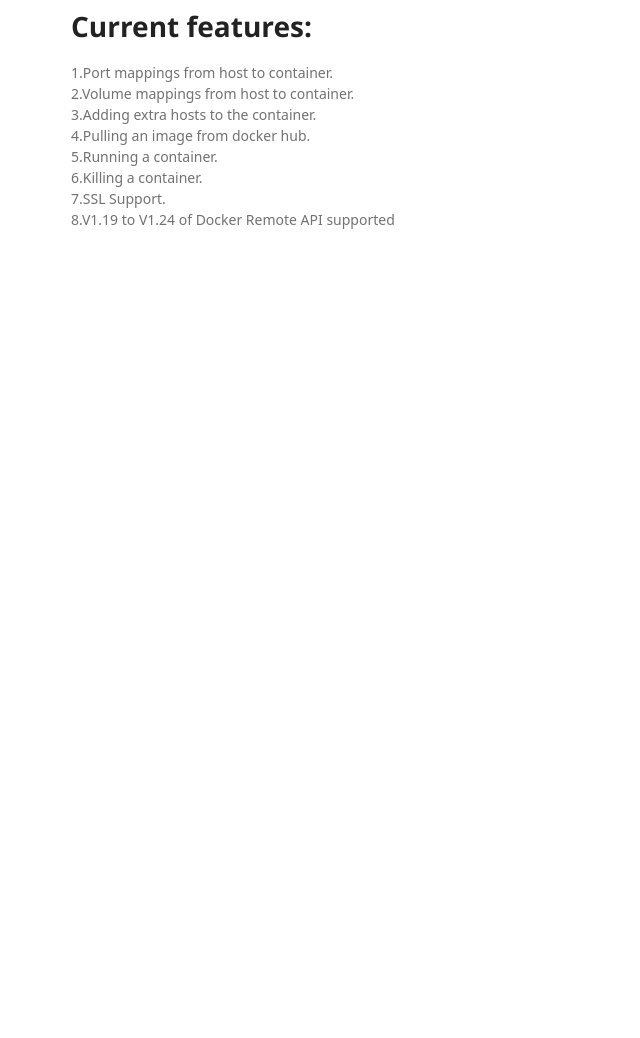
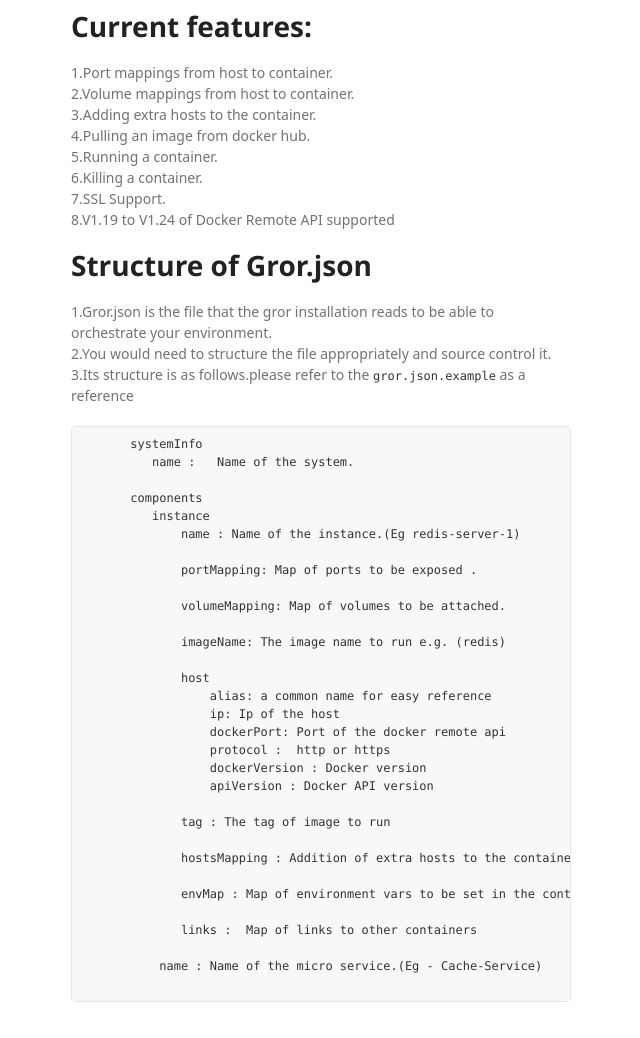
Before and after one commit to kaddiya/grorchestrator, a plain HTML site: page index.html in a window 1280 px wide. Shown: the part 1321-2359 px from the top of the page, without its empty margins (499-1139 px from the left). Before the commit the page ends 1621 px from the top, so only its background shows below. Drawn offline with Linux system fonts and the light colour scheme; a web font is replaced by a local one.

Commit message:
Create gh-pages branch via GitHub

```diff
--- a/index.html
+++ b/index.html
@@ -98,6 +98,46 @@
 6.Killing a container.<br>
 7.SSL Support.<br>
 8.V1.19 to V1.24 of Docker Remote API supported</p>
+
+<h1>
+<a id="structure-of-grorjson" class="anchor" href="#structure-of-grorjson" aria-hidden="true"><span aria-hidden="true" class="octicon octicon-link"></span></a>Structure of Gror.json</h1>
+
+<p>1.Gror.json is the file that the gror installation reads to be able to orchestrate your environment.<br>
+2.You would need to structure the file appropriately and source control it.<br>
+3.Its structure is as follows.please refer to the <code>gror.json.example</code> as a reference</p>
+
+<pre><code>      systemInfo
+         name :   Name of the system.
+
+      components
+         instance
+             name : Name of the instance.(Eg redis-server-1)
+
+             portMapping: Map of ports to be exposed .
+
+             volumeMapping: Map of volumes to be attached.
+
+             imageName: The image name to run e.g. (redis)
+
+             host
+                 alias: a common name for easy reference
+                 ip: Ip of the host
+                 dockerPort: Port of the docker remote api
+                 protocol :  http or https
+                 dockerVersion : Docker version
+                 apiVersion : Docker API version
+
+             tag : The tag of image to run
+
+             hostsMapping : Addition of extra hosts to the container.
+
+             envMap : Map of environment vars to be set in the container.
+
+             links :  Map of links to other containers
+
+          name : Name of the micro service.(Eg - Cache-Service)
+
+</code></pre>
       </section>
       <footer>
         <p>This project is maintained by <a href="https://github.com/kaddiya">kaddiya</a></p>
```
Also changed, not shown: params.json (+1 -1 lines).
